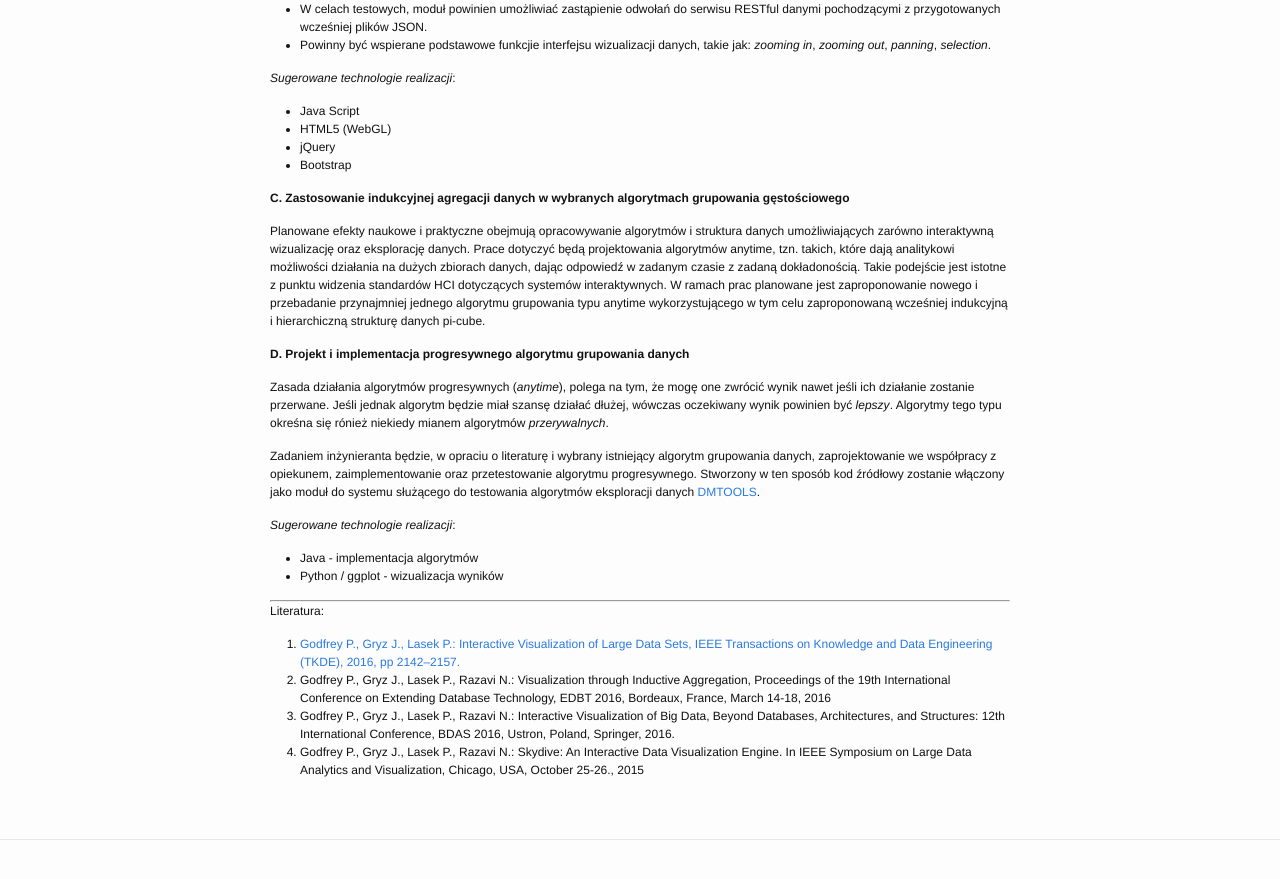
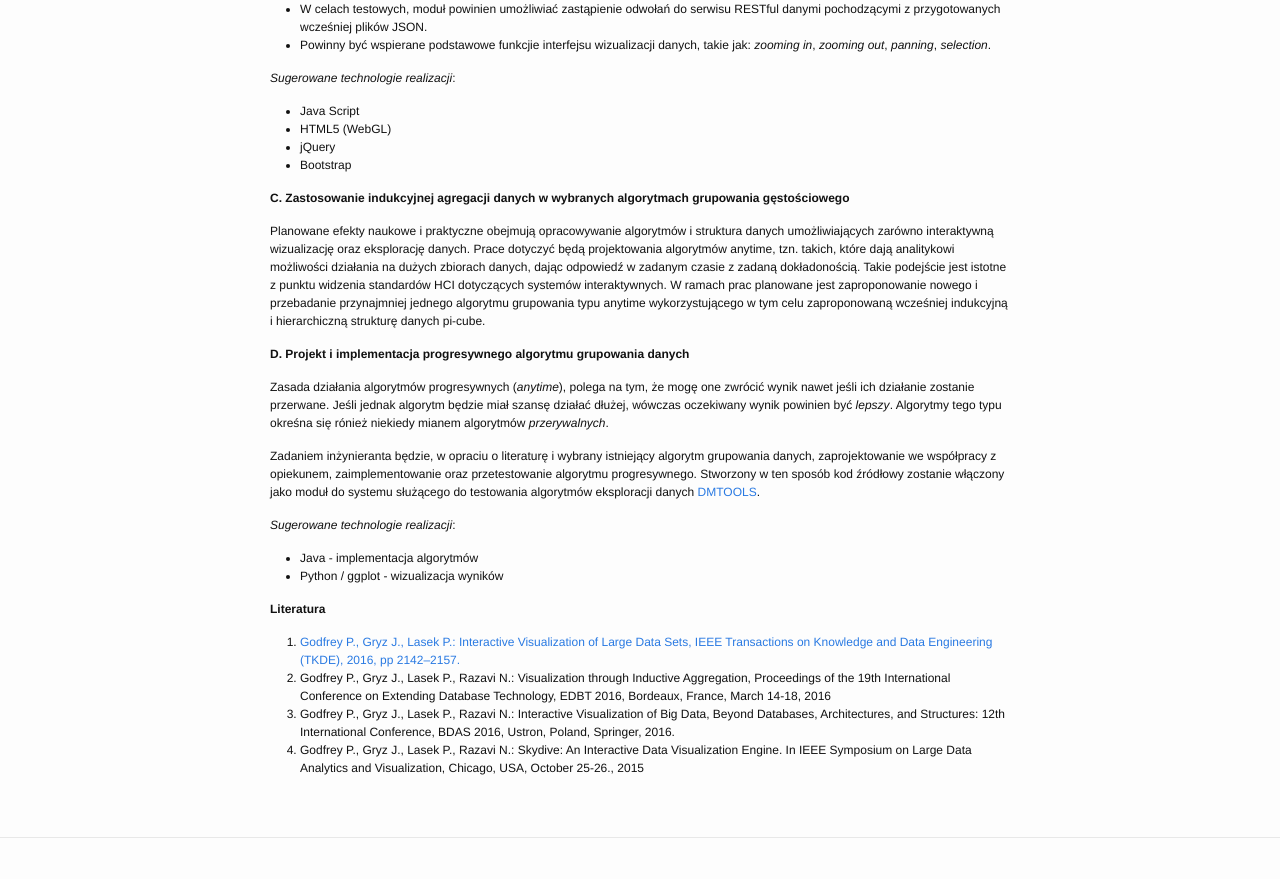
Before and after one commit to piotrlasek/piotrlasek.github.io, a Jekyll site: the page built from for-students/tematy-prac-2017.md, in a window 1280 px wide and 900 px high, scrolled down 1467 px. Shown: the top 879 px of the window. Built offline with Jekyll 4.4.1, drawn with Linux system fonts in a browser that asks for light colours; part of the change alters nothing that is shown.

```diff
--- a/for-students/tematy-prac-2017.md
+++ b/for-students/tematy-prac-2017.md
@@ -141,9 +141,7 @@ danych [DMTOOLS](https://github.com/piotrlasek/clustering).
 * Java - implementacja algorytmów
 * Python / ggplot - wizualizacja wyników
 
----
-
-Literatura:
+### Literatura
 
 1. [Godfrey P., Gryz J., Lasek P.: Interactive Visualization of Large Data Sets, IEEE Transactions on Knowledge and Data Engineering (TKDE), 2016, pp 2142–2157.](http://ieeexplore.ieee.org/xpl/topAccessedArticles.jsp?punumber=69&topArticlesDate=July+2016)
 2. Godfrey P., Gryz J., Lasek P., Razavi N.: Visualization through Inductive Aggregation, Proceedings of the 19th International Conference on Extending Database Technology, EDBT 2016, Bordeaux, France, March 14-18, 2016
```
